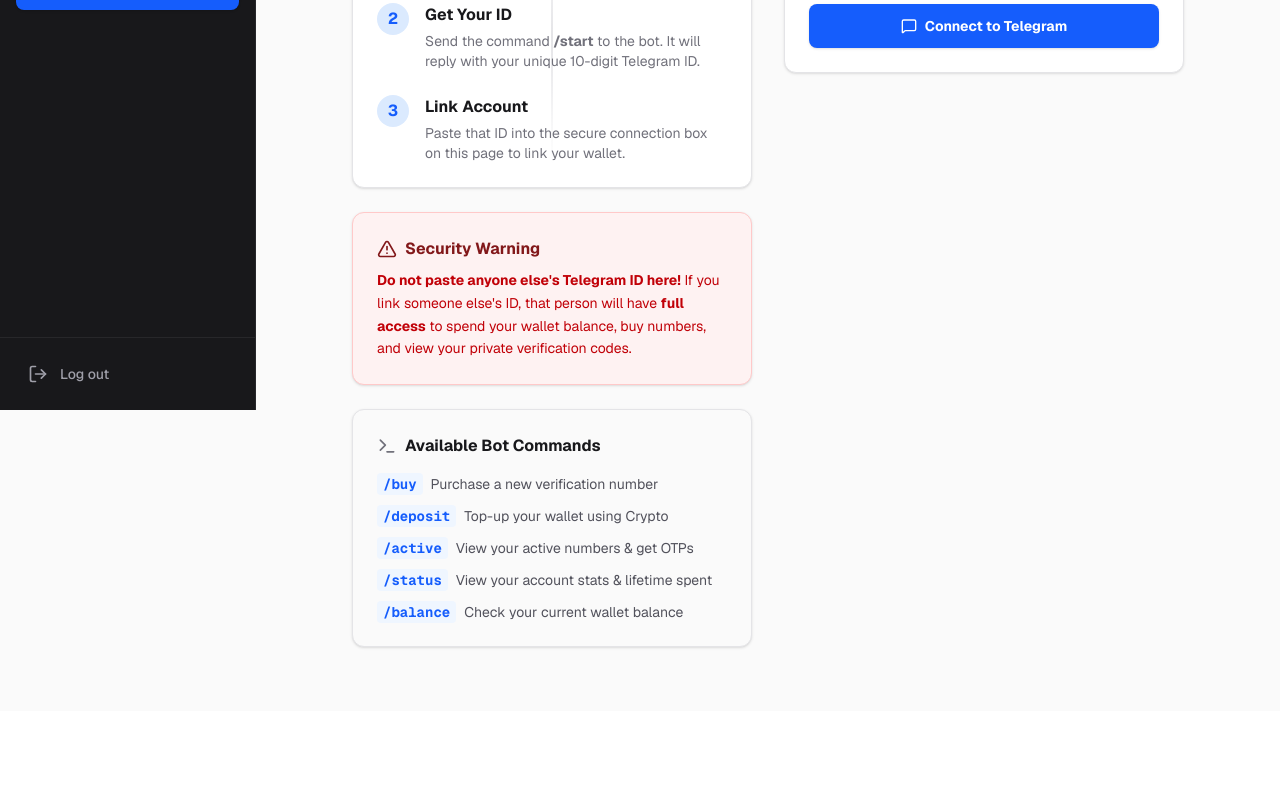
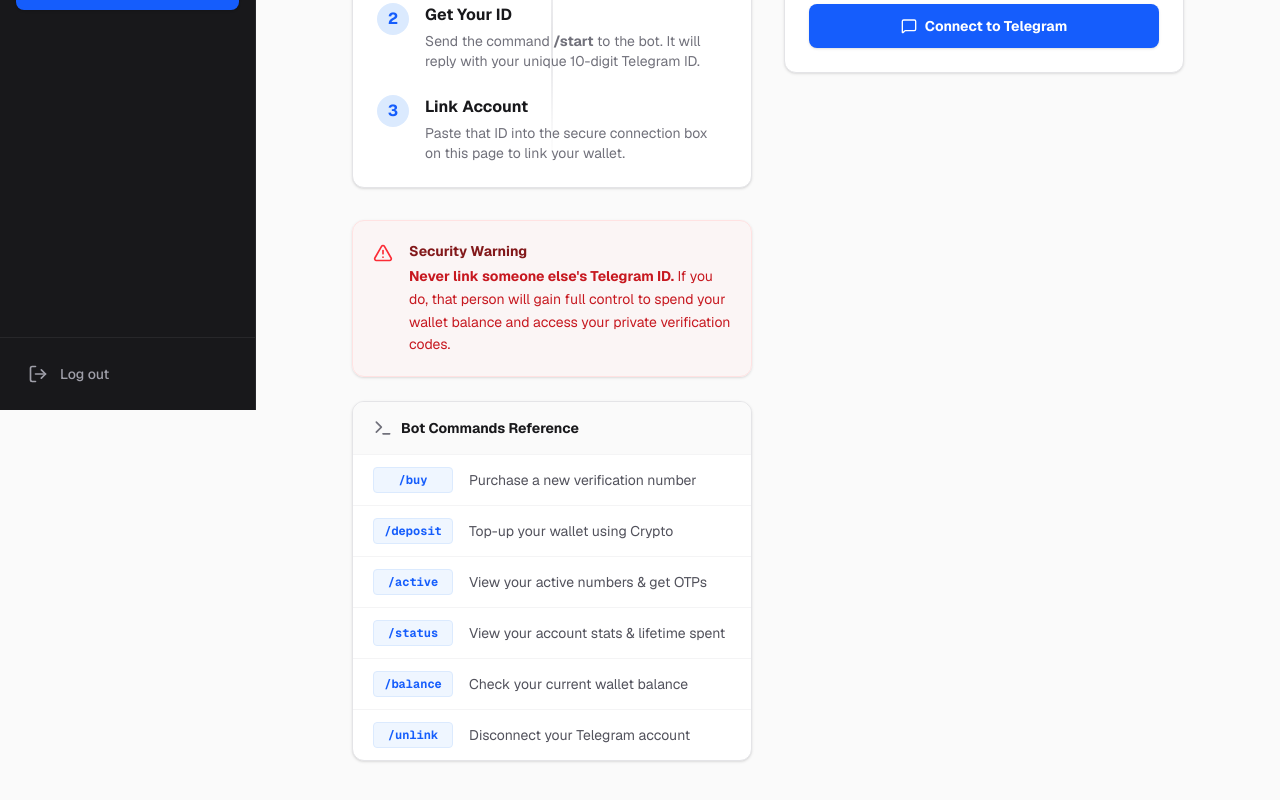
Before and after one commit to juliemarie01xt-a11y/otp, a Next.js app: page /dashboard/telegram in a window 1280 px wide. Shown: the part 390-1190 px from the top of the page. Before the commit the page ends 1101 px from the top, so only its background shows below. Built offline with nearby package versions, Linux system fonts and the light colour scheme; no server answers.

Commit message:
style: completely redesign telegram commands list and security warning for a highly polished layout

```diff
--- a/src/app/dashboard/telegram/page.tsx
+++ b/src/app/dashboard/telegram/page.tsx
@@ -118,29 +118,43 @@
           </div>
 
           {/* Security Warning */}
-          <div className="bg-red-50 border border-red-200 rounded-xl p-6 shadow-sm">
-            <h2 className="font-bold text-red-900 flex items-center gap-2 mb-2">
+          <div className="bg-red-50/50 border border-red-100 rounded-xl p-5 shadow-sm flex gap-4 mt-8">
+            <div className="mt-0.5 text-red-500 shrink-0">
               <LucideAlertTriangle className="w-5 h-5" />
-              Security Warning
-            </h2>
-            <p className="text-sm text-red-700 leading-relaxed">
-              <strong>Do not paste anyone else's Telegram ID here!</strong> If you link someone else's ID, that person will have <b>full access</b> to spend your wallet balance, buy numbers, and view your private verification codes.
-            </p>
+            </div>
+            <div>
+              <h2 className="font-bold text-red-900 text-sm mb-1">Security Warning</h2>
+              <p className="text-sm text-red-700/90 leading-relaxed">
+                <strong>Never link someone else's Telegram ID.</strong> If you do, that person will gain full control to spend your wallet balance and access your private verification codes.
+              </p>
+            </div>
           </div>
 
           {/* Available Commands */}
-          <div className="bg-zinc-50 border border-zinc-200 rounded-xl p-6 shadow-sm">
-            <h2 className="font-bold text-zinc-900 flex items-center gap-2 mb-4">
+          <div className="bg-white border border-zinc-200 rounded-xl shadow-sm mt-6 overflow-hidden">
+            <div className="px-5 py-4 border-b border-zinc-100 bg-zinc-50 flex items-center gap-2">
               <LucideTerminal className="w-5 h-5 text-zinc-500" />
-              Available Bot Commands
-            </h2>
-            <ul className="space-y-3 text-sm text-zinc-600">
-              <li><code className="text-blue-600 font-bold bg-blue-50 px-1.5 py-0.5 rounded mr-2">/buy</code>Purchase a new verification number</li>
-              <li><code className="text-blue-600 font-bold bg-blue-50 px-1.5 py-0.5 rounded mr-2">/deposit</code>Top-up your wallet using Crypto</li>
-              <li><code className="text-blue-600 font-bold bg-blue-50 px-1.5 py-0.5 rounded mr-2">/active</code>View your active numbers & get OTPs</li>
-              <li><code className="text-blue-600 font-bold bg-blue-50 px-1.5 py-0.5 rounded mr-2">/status</code>View your account stats & lifetime spent</li>
-              <li><code className="text-blue-600 font-bold bg-blue-50 px-1.5 py-0.5 rounded mr-2">/balance</code>Check your current wallet balance</li>
-            </ul>
+              <h2 className="font-bold text-zinc-900 text-sm">Bot Commands Reference</h2>
+            </div>
+            <div className="p-0">
+              <div className="divide-y divide-zinc-100">
+                {[
+                  { cmd: '/buy', desc: 'Purchase a new verification number' },
+                  { cmd: '/deposit', desc: 'Top-up your wallet using Crypto' },
+                  { cmd: '/active', desc: 'View your active numbers & get OTPs' },
+                  { cmd: '/status', desc: 'View your account stats & lifetime spent' },
+                  { cmd: '/balance', desc: 'Check your current wallet balance' },
+                  { cmd: '/unlink', desc: 'Disconnect your Telegram account' },
+                ].map((item, i) => (
+                  <div key={i} className="flex items-center gap-4 px-5 py-3 hover:bg-zinc-50 transition-colors">
+                    <code className="text-xs font-bold text-blue-600 bg-blue-50 border border-blue-100 px-2 py-1 rounded w-20 text-center shrink-0">
+                      {item.cmd}
+                    </code>
+                    <span className="text-sm text-zinc-600">{item.desc}</span>
+                  </div>
+                ))}
+              </div>
+            </div>
           </div>
         </div>
 
```
